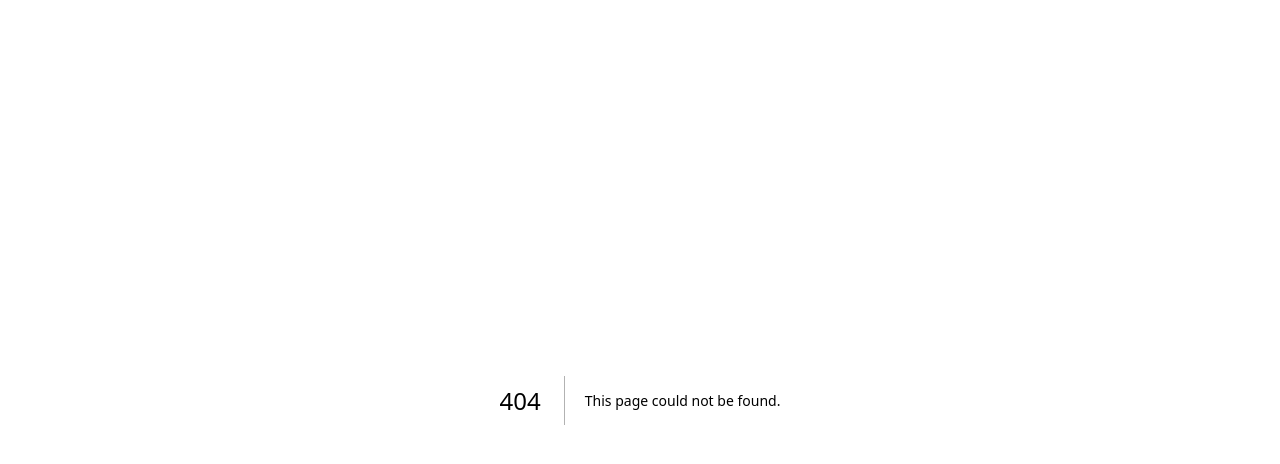
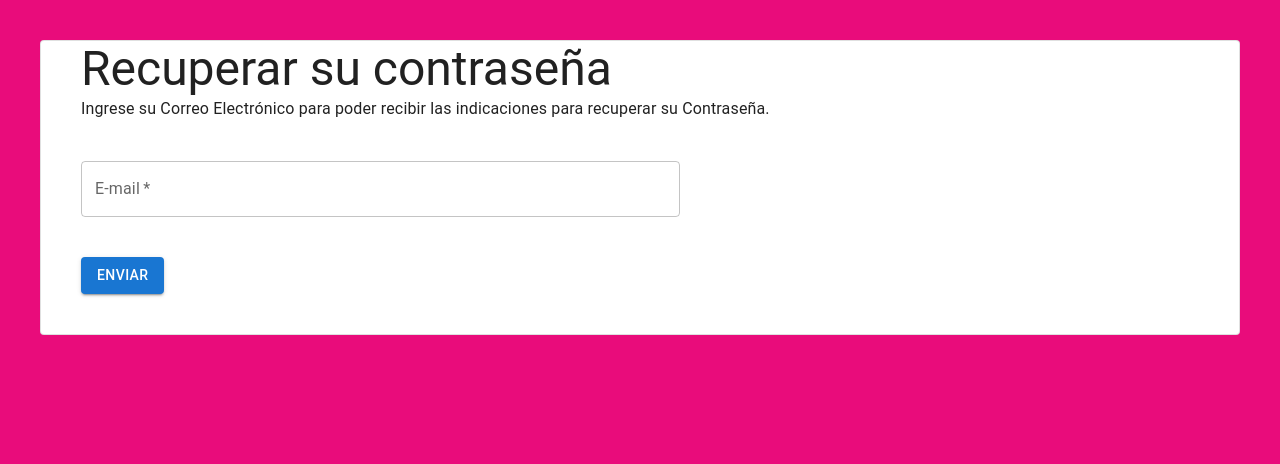
Before and after one commit to CanarioTOMAS/social-time, a Next.js app in the folder frontend/: page /pages/forgotPassword in a window 1280 px wide. Before the commit this address had no page. Shown: the top 464 px of the page. Built offline with nearby package versions, Linux system fonts and the light colour scheme.

Commit message:
form forgotPassword

```diff
--- a/frontend/src/app/globals.css
+++ b/frontend/src/app/globals.css
@@ -87,12 +87,7 @@ body {
 
 body {
   color: rgb(var(--foreground-rgb));
-  background: linear-gradient(
-      to bottom,
-      transparent,
-      rgb(var(--background-end-rgb))
-    )
-    rgb(var(--background-start-rgb));
+  background:  #e90c7b;
 }
 
 a {
--- /dev/null
+++ b/frontend/src/app/pages/forgotPassword/page.tsx
@@ -0,0 +1,41 @@
+"use client"
+import { Button, Card, FormControl, TextField, Typography } from "@mui/material";
+import React, { useState } from "react";
+
+export default function FormForgotPassword () {
+  const [email, setEmail] = useState("");
+
+
+  const handleSubmit = (e: any) => {
+    console.log("Ya se envio");
+    alert("El E-mail se ha enviado");
+  };
+
+  return (
+    <Card variant="outlined" sx={{margin:5}}>
+     <Typography variant="h3" sx={{marginLeft:5,marginRight:5}}>Recuperar su contraseña</Typography>
+
+     <Typography variant="body1" sx={{marginLeft:5,marginRight:5}}> Ingrese su Correo Electrónico para poder recibir las indicaciones para
+          recuperar su Contraseña.</Typography>
+
+      <FormControl onSubmit={handleSubmit} sx={{margin:5, width:"50%"}} >
+          <TextField
+
+            required
+            id="outlined-required"
+            label="E-mail"
+            name="email"
+            type="e-mail"
+            value={email}
+            onChange={(e) => setEmail(e.target.value)}
+          />
+          <div>
+            <Button type="submit" variant="contained" sx={{marginTop:5}}>
+            Enviar
+          </Button>
+          </div>
+
+      </FormControl>
+    </Card>
+  );
+};
```
